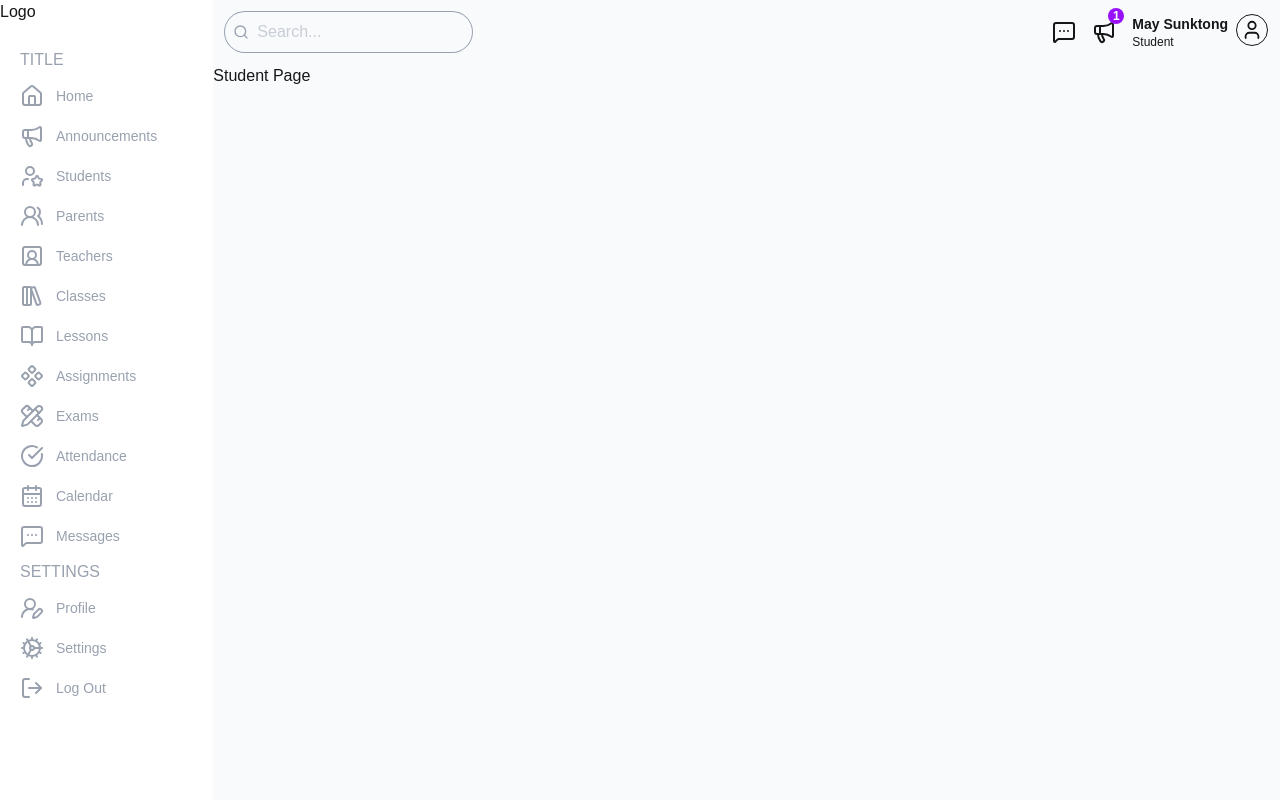
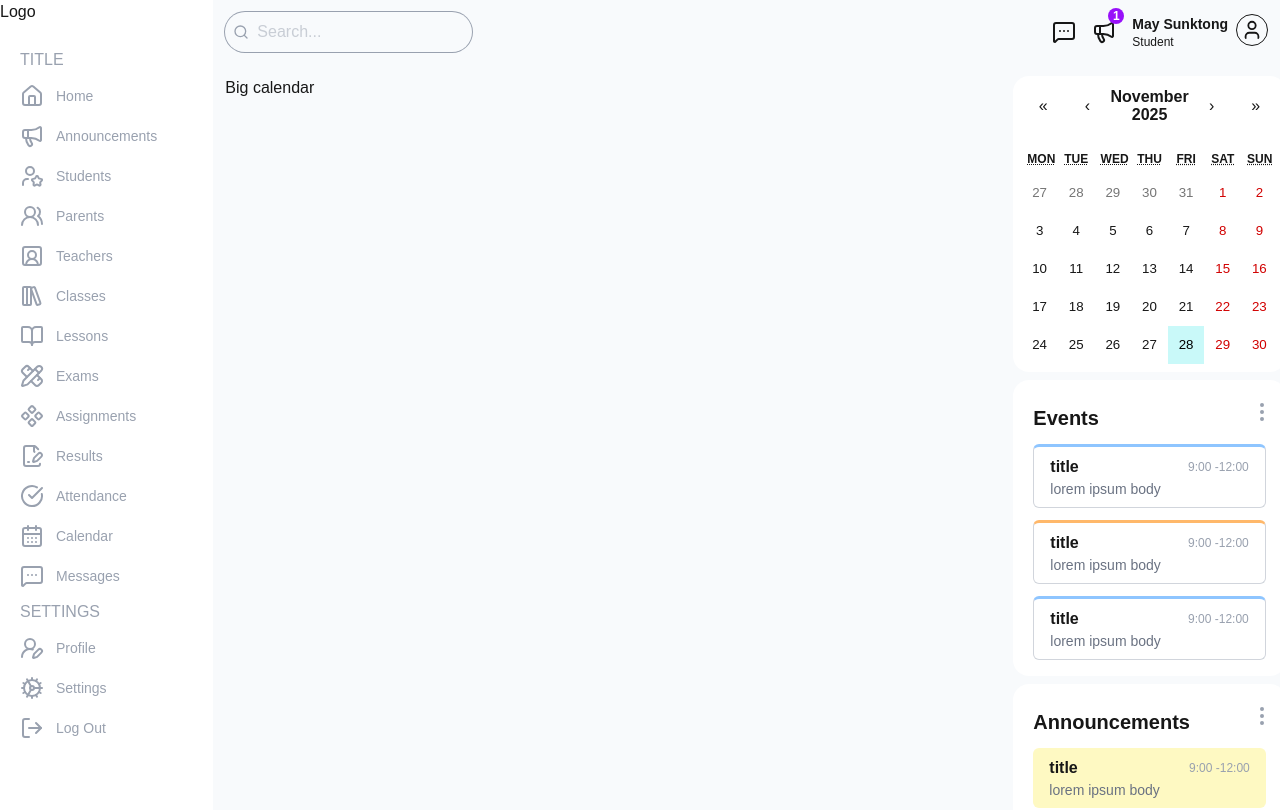
Before and after one commit to maysunktong/school-dashboard-storybook, a Next.js app: page /student in a window 1280 px wide. Shown: the top 810 px of the page. Built offline with nearby package versions, Linux system fonts and the light colour scheme.

Commit message:
Start Student page

```diff
--- a/app/(dashboard)/admin/page.tsx
+++ b/app/(dashboard)/admin/page.tsx
@@ -3,11 +3,12 @@ import StudentCountRadialBarChart from "@/components/dashboard/StudentCountRadia
 import AttendanceBarChart from "@/components/dashboard/AttendanceBarChart";
 import FinanceLineChart from "@/components/dashboard/FinanaceLineChart";
 import EventCalendar from "@/components/dashboard/EventCalendar";
-import Announcements from "../../../components/dashboard/Announcements";
+import Announcements from "@/components/dashboard/Announcements";
 
 export default function AdminPage() {
   return (
     <div className="grid grid-cols-4 md:grid-cols-8 p-1 md:p-3 gap-2">
+      {/* Left */}
       <div className="grid col-span-4 md:col-span-5 lg:col-span-6 gap-2">
         <PopulationRow />
         <div className="grid grid-cols-1 md:grid-cols-3 gap-2">
@@ -22,6 +23,7 @@ export default function AdminPage() {
           <FinanceLineChart />
         </div>
       </div>
+      {/* Right */}
       <div className="w-full h-fit grid col-span-4 md:col-span-3 lg:col-span-2 gap-2">
         <EventCalendar />
         <Announcements />
--- a/app/(dashboard)/student/page.tsx
+++ b/app/(dashboard)/student/page.tsx
@@ -1,7 +1,18 @@
+import Announcements from "@/components/dashboard/Announcements";
+import EventCalendar from "@/components/dashboard/EventCalendar";
+
 export default function StudentPage() {
   return (
-    <div>
-      Student Page
+    <div className="grid grid-cols-4 md:grid-cols-8 p-1 md:p-3 gap-2">
+      {/* Left */}
+      <div className="grid col-span-4 md:col-span-5 lg:col-span-6 gap-2">
+        Big calendar
+      </div>
+      {/* Right */}
+      <div className="w-full h-fit grid col-span-4 md:col-span-3 lg:col-span-2 gap-2">
+        <EventCalendar />
+        <Announcements />
+      </div>
     </div>
   );
 }
--- a/components/dashboard/StudentCountRadialBarChart.tsx
+++ b/components/dashboard/StudentCountRadialBarChart.tsx
@@ -52,7 +52,6 @@ export default function StudentCountRadialBarChart() {
           className="absolute top-1/2 left-1/2 -translate-x-1/2 -translate-y-1/2"
         />
       </div>
-      <div>buttons</div>
     </Card>
   );
 }
--- a/data/menuItem.tsx
+++ b/data/menuItem.tsx
@@ -4,6 +4,7 @@ import {
   CircleCheckBig,
   Cog,
   Component,
+  FilePenLine,
   House,
   LibraryBig,
   LogOut,
@@ -36,7 +37,7 @@ export const menuItems: IMenuGroup[] = [
       {
         label: "Home",
         icon: <House />,
-        href: "/",
+        href: "/"
       },
       {
         label: "Announcements",
@@ -69,16 +70,20 @@ export const menuItems: IMenuGroup[] = [
         href: "/",
       },
       {
+        label: "Exams",
+        icon: <PencilRuler />,
+        href: "/",
+      },
+      {
         label: "Assignments",
         icon: <Component />,
         href: "/",
       },
       {
-        label: "Exams",
-        icon: <PencilRuler />,
+        label: "Results",
+        icon: <FilePenLine />,
         href: "/",
       },
-
       {
         label: "Attendance",
         icon: <CircleCheckBig />,
--- a/package.json
+++ b/package.json
@@ -12,6 +12,7 @@
     "lucide-react": "^0.555.0",
     "next": "16.0.5",
     "react": "19.2.0",
+    "react-big-calendar": "^1.19.4",
     "react-calendar": "^6.0.0",
     "react-dom": "19.2.0",
     "recharts": "^3.5.1"
```
Also changed, not shown: 1 other file (tests, documents, lock files or other folders).
